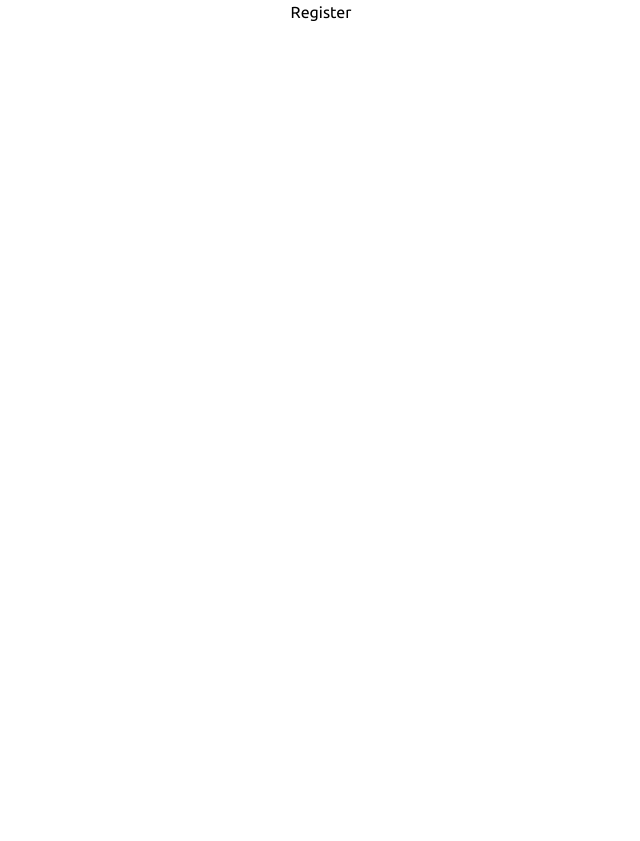
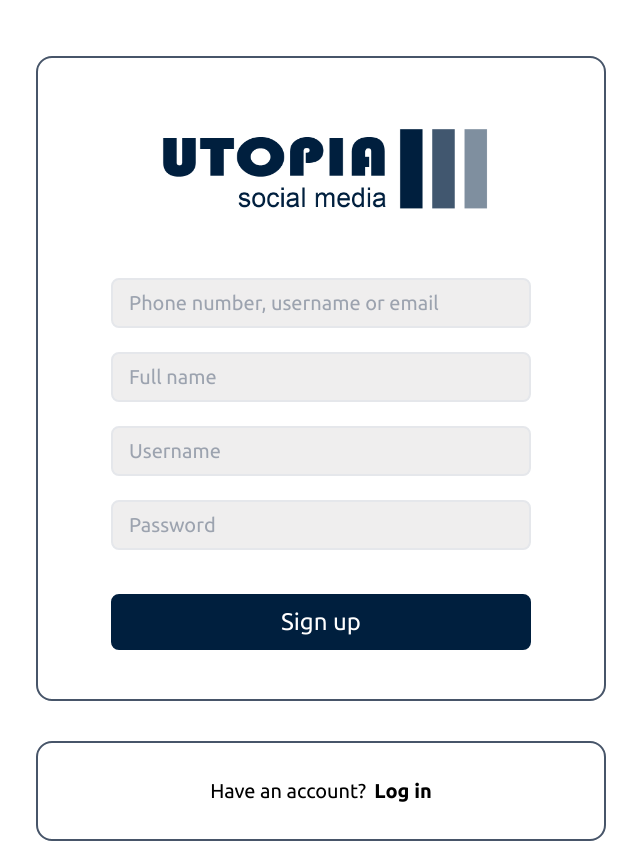
Before and after one commit to tritailk65/Utopia_APP, a React (Create React App) app: page /register in a window 1280 px wide. Shown: the whole page, without its empty margins (319-959 px from the left). Before the commit the page ends 800 px from the top, so only its background shows below. Built offline with nearby package versions, Linux system fonts and the light colour scheme.

Commit message:
Giao diện trang đăng kí và đăng nhập

```diff
--- /dev/null
+++ b/src/hooks/useInput.ts
@@ -0,0 +1,22 @@
+import { useState, ChangeEvent } from 'react';
+
+const useInput = (initialValues: { [key: string]: string }) => {
+    const [formData, setFormData] = useState(initialValues);
+
+    const handleInputChange = (e: ChangeEvent<HTMLInputElement>) => {
+        const { name, value } = e.target;
+        console.log(name);
+
+        setFormData((prevState) => ({
+            ...prevState,
+            [name]: value,
+        }));
+    };
+
+    return {
+        formData,
+        handleInputChange,
+    };
+};
+
+export default useInput;
--- /dev/null
+++ b/src/pages/Login/Login.css
@@ -0,0 +1,3 @@
+.group:focus-within {
+    border: 2px solid #9b9a9a; /* Đổi màu và kích thước border theo mong muốn */
+}
--- a/src/pages/Login/Login.tsx
+++ b/src/pages/Login/Login.tsx
@@ -1,9 +1,54 @@
-import React from 'react'
+import logo1 from '../../assets/image/logo/logo1.png';
+import './Login.css';
+import useInput from '../../hooks/useInput';
+import { Link } from 'react-router-dom';
+function Login() {
+    const { formData, handleInputChange } = useInput({
+        username: '',
+        password: '',
+    });
 
-function Login() {
-  return (
-    <div>Login</div>
-  )
+    return (
+        <div className="min-h-full w-full">
+            <div className="w-[570px] h-[625px]  m-auto mt-16  border-slate-600 med-border ">
+                <img src={logo1} className="w-[428px] h-[220px] m-auto" alt="img" />
+                <div className="group bg-[#efeeee] w-[420px]  m-auto mb-8 h-[50px]  px-4 py-1  transition-all sm-border">
+                    <input
+                        className="bg-transparent w-full h-full text-xl outline-none"
+                        type="text"
+                        name="username"
+                        placeholder="Phone number, username or email"
+                        value={formData.username}
+                        onChange={handleInputChange}
+                    />
+                </div>
+
+                <div className="group bg-[#efeeee] w-[420px]  m-auto mb-8 h-[50px]  px-4 py-1  transition-all sm-border">
+                    <input
+                        className="bg-transparent w-full h-full text-xl outline-none"
+                        type="password"
+                        name="password"
+                        placeholder="Password"
+                        value={formData.password}
+                        onChange={handleInputChange}
+                    />
+                </div>
+
+                <button className="bg-dark-blue border-dark-blue transition sm-border text-white text-2xl w-[420px] m-auto  h-14 mt-7 hover:bg-white hover:text-dark-blue">
+                    Login
+                </button>
+                <Link to={'/forget-password'}>
+                    <h3 className="text-xl mt-10 opacity-80 cursor-pointer hover:opacity-100 ">Forgot password?</h3>
+                </Link>
+            </div>
+            <div className="w-[570px] h-[100px]  m-auto mt-10 rounded-2xl border-slate-600 border-2 flex-all-center">
+                <span className="text-xl mr-2">Don't have an account?</span>
+                <Link to={'/register'}>
+                    <span className="text-xl font-semibold cursor-pointer">Sign up</span>
+                </Link>
+            </div>
+        </div>
+    );
 }
 
-export default Login
+export default Login;
--- a/src/pages/Register/Register.tsx
+++ b/src/pages/Register/Register.tsx
@@ -1,9 +1,75 @@
-import React from 'react'
+import logo1 from '../../assets/image/logo/logo1.png';
+import '../Login/Login.css';
+import useInput from '../../hooks/useInput';
+import { Link } from 'react-router-dom';
 
 function Register() {
-  return (
-    <div>Register</div>
-  )
+    const { formData, handleInputChange } = useInput({
+        phone: '',
+        fullname: '',
+        username: '',
+        password: '',
+    });
+
+    return (
+        <div className="min-h-full w-full">
+            <div className="w-[570px] h-[645px]  m-auto mt-14  border-slate-600 med-border ">
+                <img src={logo1} className="w-[428px] h-[220px] m-auto" alt="img" />
+                <div className="group bg-[#efeeee] w-[420px]  m-auto mb-6 h-[50px]  px-4 py-1  transition-all sm-border">
+                    <input
+                        className="bg-transparent w-full h-full text-xl outline-none"
+                        type="text"
+                        name="phone"
+                        placeholder="Phone number, username or email"
+                        value={formData.phone}
+                        onChange={handleInputChange}
+                    />
+                </div>
+
+                <div className="group bg-[#efeeee] w-[420px]  m-auto mb-6 h-[50px]  px-4 py-1  transition-all sm-border">
+                    <input
+                        className="bg-transparent w-full h-full text-xl outline-none"
+                        type="text"
+                        name="fullname"
+                        placeholder="Full name"
+                        value={formData.fullname}
+                        onChange={handleInputChange}
+                    />
+                </div>
+
+                <div className="group bg-[#efeeee] w-[420px]  m-auto mb-6 h-[50px]  px-4 py-1  transition-all sm-border">
+                    <input
+                        className="bg-transparent w-full h-full text-xl outline-none"
+                        type="text"
+                        name="username"
+                        placeholder="Username"
+                        value={formData.username}
+                        onChange={handleInputChange}
+                    />
+                </div>
+
+                <div className="group bg-[#efeeee] w-[420px]  m-auto mb-6 h-[50px]  px-4 py-1  transition-all sm-border">
+                    <input
+                        className="bg-transparent w-full h-full text-xl outline-none"
+                        type="password"
+                        name="password"
+                        placeholder="Password"
+                        value={formData.password}
+                        onChange={handleInputChange}
+                    />
+                </div>
+                <button className="bg-dark-blue border-dark-blue transition sm-border text-white text-2xl w-[420px] m-auto  h-14 mt-5 hover:bg-white hover:text-dark-blue">
+                    Sign up
+                </button>
+            </div>
+            <div className="w-[570px] h-[100px]  m-auto mt-10 rounded-2xl border-slate-600 border-2 flex-all-center">
+                <span className="text-xl mr-2">Have an account?</span>
+                <Link to={'/login'}>
+                    <span className="text-xl font-semibold cursor-pointer">Log in</span>
+                </Link>
+            </div>
+        </div>
+    );
 }
 
-export default Register
+export default Register;
--- a/src/styles/GlobalStyles.css
+++ b/src/styles/GlobalStyles.css
@@ -2,3 +2,19 @@
 @tailwind base;
 @tailwind components;
 @tailwind utilities;
+
+.sm-border {
+    @apply rounded-lg border-2;
+}
+
+.med-border {
+    @apply rounded-2xl  border-2;
+}
+
+.transition {
+    @apply transition-all duration-200 ease-in-out;
+}
+
+.flex-all-center {
+    @apply flex justify-center items-center;
+}
--- a/tailwind.config.js
+++ b/tailwind.config.js
@@ -4,7 +4,7 @@ module.exports = {
     theme: {
         extend: {
             colors: {
-                'navbar-dark': 'rgb(17, 17, 17);',
+                'dark-blue': '#001F3E',
                 'controller-dark-gray': '#232323',
             },
             keyframes: {
```
Also changed, not shown: src/assets/image/logo/logo1.png (added), src/assets/image/logo/logo2.png (added).
